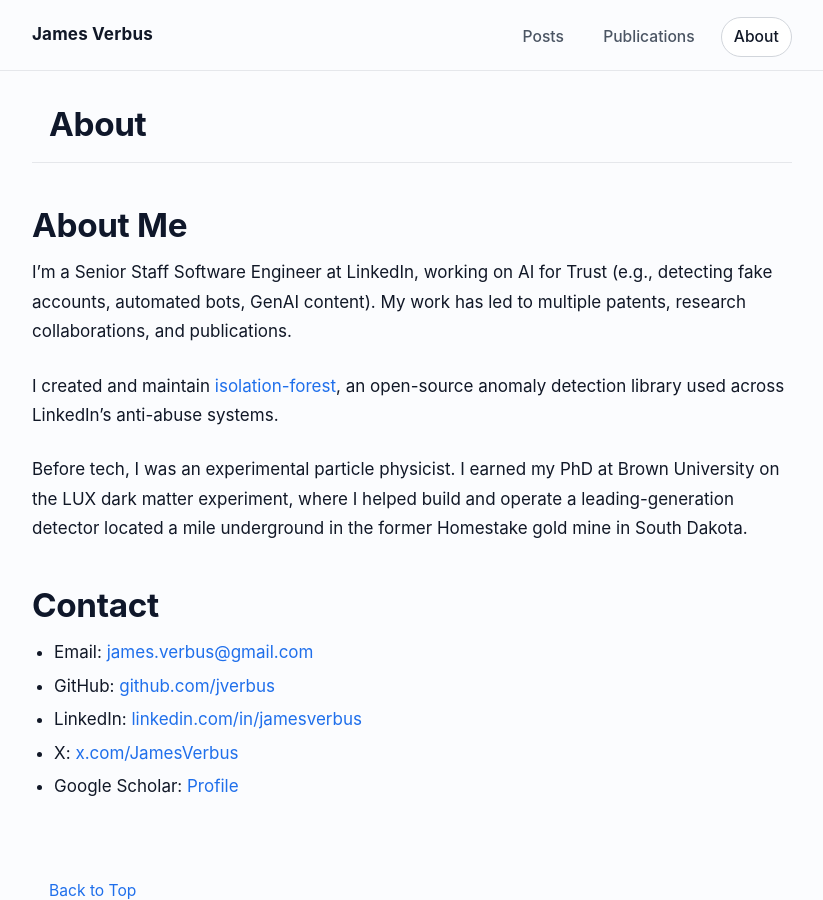
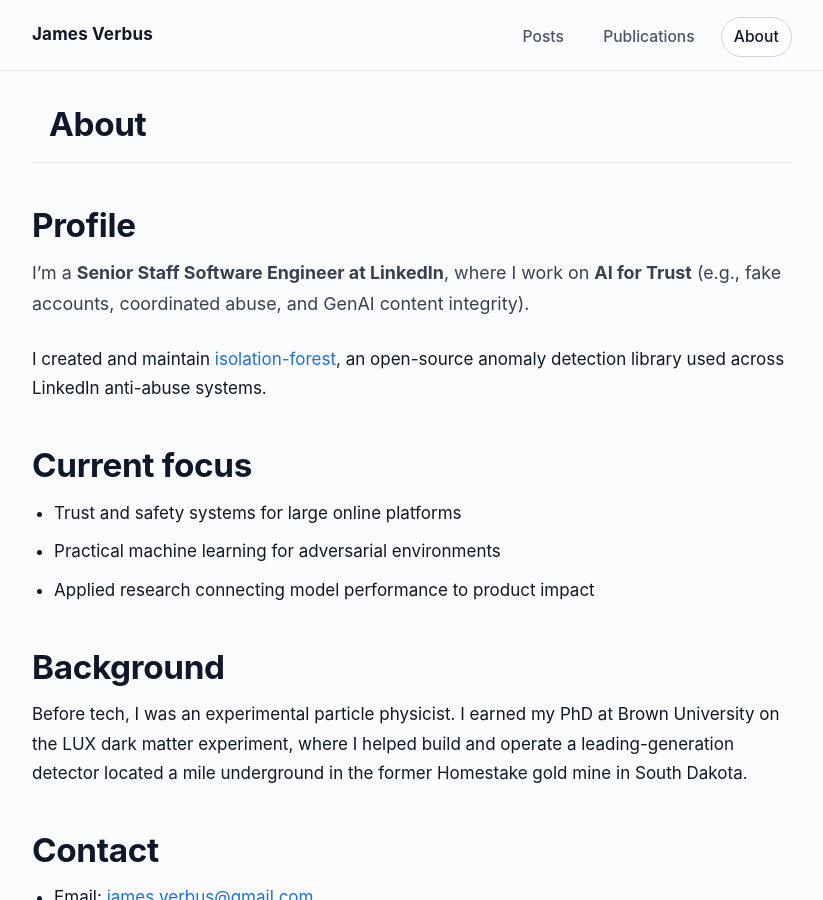
Before and after one commit to jverbus/jverbus.github.io, a Jekyll site: the page built from about.md, in a window 1280 px wide and 900 px high. Shown: the whole window, without its empty margins (228-1051 px from the left). Built offline with Jekyll 4.4.1, drawn with Linux system fonts in a browser that asks for light colours.

Commit message:
pages: polish about and publications for professional presentation

```diff
--- a/_includes/themes/the-program/default.html
+++ b/_includes/themes/the-program/default.html
@@ -123,7 +123,7 @@
 
 	<meta name="theme-color" content="#0f172a">
 	<link rel="icon" type="image/x-icon" href="/favicon.ico">
-	<link href="{{ site.baseurl }}/assets/css/modern.css?v=loop2" rel="stylesheet" media="all">
+	<link href="{{ site.baseurl }}/assets/css/modern.css?v=loop4" rel="stylesheet" media="all">
 	<link href="https://feeds.feedburner.com/{{ site.author.feedburner }}" rel="alternate" title="{{ site.title }}" type="application/atom+xml">
 </head>
 <body class="layout-{{ page.layout | default: 'page' }}">
--- a/about.md
+++ b/about.md
@@ -5,11 +5,19 @@
 ---
 {% include JB/setup %}
 
-## About Me
+## Profile
 
-I'm a Senior Staff Software Engineer at LinkedIn, working on AI for Trust (e.g., detecting fake accounts, automated bots, GenAI content). My work has led to multiple patents, research collaborations, and publications.
+I'm a **Senior Staff Software Engineer at LinkedIn**, where I work on **AI for Trust** (e.g., fake accounts, coordinated abuse, and GenAI content integrity).
 
-I created and maintain [isolation-forest](https://github.com/linkedin/isolation-forest), an open-source anomaly detection library used across LinkedIn’s anti-abuse systems.
+I created and maintain [isolation-forest](https://github.com/linkedin/isolation-forest), an open-source anomaly detection library used across LinkedIn anti-abuse systems.
+
+## Current focus
+
+- Trust and safety systems for large online platforms
+- Practical machine learning for adversarial environments
+- Applied research connecting model performance to product impact
+
+## Background
 
 Before tech, I was an experimental particle physicist. I earned my PhD at Brown University on the LUX dark matter experiment, where I helped build and operate a leading-generation detector located a mile underground in the former Homestake gold mine in South Dakota.
 
--- a/assets/css/modern.css
+++ b/assets/css/modern.css
@@ -435,6 +435,32 @@
   font-size: 0.9rem;
 }
 
+.layout-page .unit-article header {
+  margin-bottom: var(--space-8);
+}
+
+.layout-page .entry-content > h2 {
+  margin-top: var(--space-10);
+}
+
+.layout-page .entry-content > h3 {
+  margin-top: var(--space-8);
+  color: #1f2937;
+}
+
+.layout-page .entry-content > p:first-of-type {
+  font-size: 1.05rem;
+  color: #374151;
+}
+
+.layout-page .entry-content ul {
+  margin-bottom: var(--space-8);
+}
+
+.layout-page .entry-content li {
+  margin-bottom: 0.55rem;
+}
+
 @media (max-width: 760px) {
   html {
     font-size: 16px;
@@ -498,4 +524,9 @@
     background: #020617;
     border-color: #1e293b;
   }
+
+  .layout-page .entry-content > p:first-of-type,
+  .layout-page .entry-content > h3 {
+    color: #cbd5e1;
+  }
 }
```
Also changed, not shown: publications.md (+7 -5 lines).
